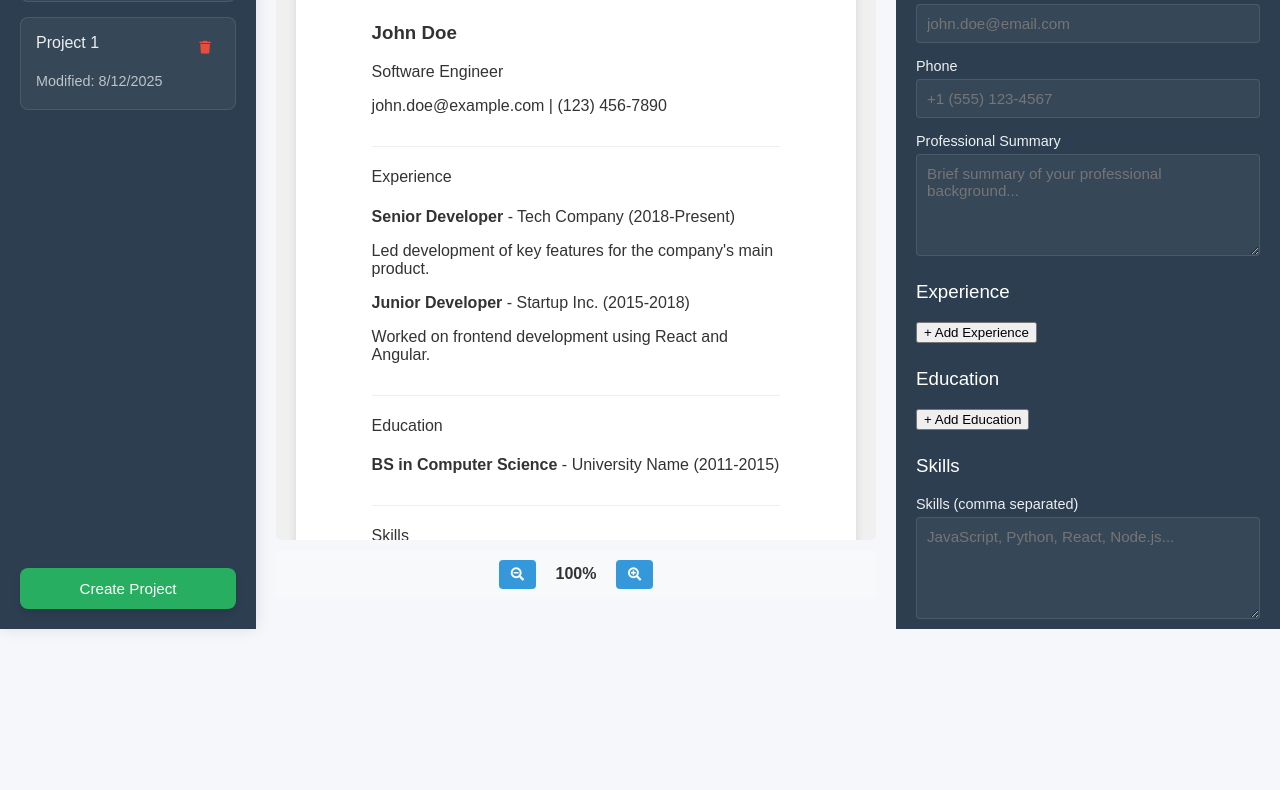
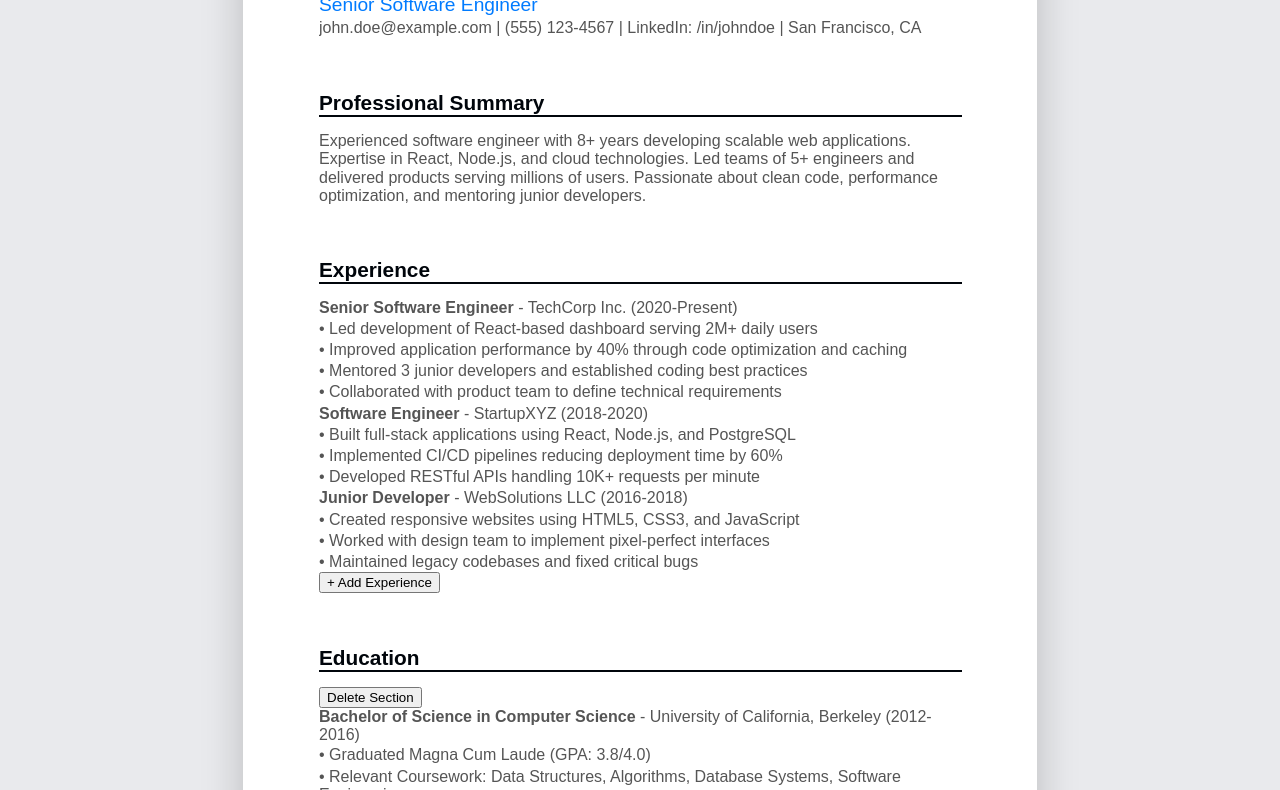
Before and after one commit to perfect-blue/resumaxxing, a plain HTML site: page index.html in a window 1280 px wide. Shown: the part 171-961 px from the top of the page. Before the commit the page ends 800 px from the top, so only its background shows below. Drawn offline with Linux system fonts and the light colour scheme.

Commit message:
refactor(resume-editor): improve styling and structure for resume preview
- Remove unused editor sidebar styles and simplify layout
- Add performance optimizations with contain and will-change properties
- Implement contenteditable styling for direct resume editing
- Enhance typography and spacing for better readability

```diff
--- a/index.html
+++ b/index.html
@@ -8,115 +8,93 @@
     <link rel="stylesheet" href="https://cdnjs.cloudflare.com/ajax/libs/font-awesome/5.15.3/css/all.min.css">
 </head>
 <body>
-    <div class="project-sidebar" id="projectSidebar">
+    <!-- <div class="project-sidebar" id="projectSidebar">
         <div class="sidebar-toggle-wrapper">
             <button class="sidebar-toggle-btn" id="projectToggleBtn">
                 <i class="fas fa-bars"></i>
             </button>
         </div>
-        <div class="project-content">
-            <div class="project-list">
-                <div class="project-item">
-                    <div class="project-item-header">
-                        <h4>Project 1</h4>
-                        <button class="project-edit-btn"><i class="fas fa-trash"></i></button>
-                    </div>
-                    <p>Modified: 8/12/2025</p>
-                </div>
-                <div class="project-item">
-                    <div class="project-item-header">
-                        <h4>Project 1</h4>
-                        <button class="project-edit-btn"><i class="fas fa-trash"></i></button>
-                    </div>
-                    <p>Modified: 8/12/2025</p>
-                </div>
-            </div>
-        </div>
+        <div class="project-content"></div>
         <button class="create-project-btn">Create Project</button>
-    </div>
+    </div> -->
 
     <div class="live-preview" id="livePreview">
         <div class="preview-container">
             <div class="a4-paper" id="a4Paper">
-                <h2>Resume Preview</h2>
-                <div class="resume-section">
-                    <h3>John Doe</h3>
-                    <p>Software Engineer</p>
-                    <p>john.doe@example.com | (123) 456-7890</p>
+                <div class="resume-section" id="personal-section">
+                    <h3 contenteditable="true" class="editable" data-single-line="true">John Doe</h3>
+                    <p contenteditable="true" class="editable" data-single-line="true" style="font-size: 1.2em; color: #007bff; font-weight: 500;">Senior Software Engineer</p>
+                    <p contenteditable="true" class="editable" data-single-line="true">john.doe@example.com | (555) 123-4567 | LinkedIn: /in/johndoe | San Francisco, CA</p>
                 </div>
-                <div class="resume-section">
+
+                <div class="resume-section" id="summary-section">
+                    <h4>Professional Summary</h4>
+                    <p contenteditable="true" class="editable">Experienced software engineer with 8+ years developing scalable web applications. Expertise in React, Node.js, and cloud technologies. Led teams of 5+ engineers and delivered products serving millions of users. Passionate about clean code, performance optimization, and mentoring junior developers.</p>
+                </div>
+
+                <div class="resume-section" id="experience-section">
                     <h4>Experience</h4>
-                    <p><strong>Senior Developer</strong> - Tech Company (2018-Present)</p>
-                    <p>Led development of key features for the company's main product.</p>
-                    <p><strong>Junior Developer</strong> - Startup Inc. (2015-2018)</p>
-                    <p>Worked on frontend development using React and Angular.</p>
+                    <div class="experience-items">
+                        <div class="experience-item">
+                            <p contenteditable="true" class="editable"><strong>Senior Software Engineer</strong> - TechCorp Inc. (2020-Present)</p>
+                            <p contenteditable="true" class="editable">• Led development of React-based dashboard serving 2M+ daily users</p>
+                            <p contenteditable="true" class="editable">• Improved application performance by 40% through code optimization and caching</p>
+                            <p contenteditable="true" class="editable">• Mentored 3 junior developers and established coding best practices</p>
+                            <p contenteditable="true" class="editable">• Collaborated with product team to define technical requirements</p>
                         </div>
-                <div class="resume-section">
-                    <h4>Education</h4>
-                    <p><strong>BS in Computer Science</strong> - University Name (2011-2015)</p>
+                        <div class="experience-item">
+                            <p contenteditable="true" class="editable"><strong>Software Engineer</strong> - StartupXYZ (2018-2020)</p>
+                            <p contenteditable="true" class="editable">• Built full-stack applications using React, Node.js, and PostgreSQL</p>
+                            <p contenteditable="true" class="editable">• Implemented CI/CD pipelines reducing deployment time by 60%</p>
+                            <p contenteditable="true" class="editable">• Developed RESTful APIs handling 10K+ requests per minute</p>
                         </div>
-                <div class="resume-section">
-                    <h4>Skills</h4>
-                    <p>JavaScript, React, Node.js, Python, CSS, HTML</p>
+                        <div class="experience-item">
+                            <p contenteditable="true" class="editable"><strong>Junior Developer</strong> - WebSolutions LLC (2016-2018)</p>
+                            <p contenteditable="true" class="editable">• Created responsive websites using HTML5, CSS3, and JavaScript</p>
+                            <p contenteditable="true" class="editable">• Worked with design team to implement pixel-perfect interfaces</p>
+                            <p contenteditable="true" class="editable">• Maintained legacy codebases and fixed critical bugs</p>
                         </div>
                     </div>
-        </div>
-        <div class="preview-controls">
-            <button id="zoomOutBtn" class="zoom-btn"><i class="fas fa-search-minus"></i></button>
-            <span id="zoomLevel">100%</span>
-            <button id="zoomInBtn" class="zoom-btn"><i class="fas fa-search-plus"></i></button>
+                    <button class="add-item-btn mobile-only" onclick="addExperienceItem()">+ Add Experience</button>
                 </div>
 
+                <div class="resume-section" id="education-section">
+                    <div class="section-header">
+                        <h4>Education</h4>
+                        <button class="delete-section-btn mobile-only" onclick="deleteSection('education-section')">Delete Section</button>
+                    </div>
+                    <div class="education-items">
+                        <div class="education-item">
+                            <p contenteditable="true" class="editable"><strong>Bachelor of Science in Computer Science</strong> - University of California, Berkeley (2012-2016)</p>
+                            <p contenteditable="true" class="editable">• Graduated Magna Cum Laude (GPA: 3.8/4.0)</p>
+                            <p contenteditable="true" class="editable">• Relevant Coursework: Data Structures, Algorithms, Database Systems, Software Engineering</p>
+                        </div>
+                    </div>
+                    <button class="add-item-btn mobile-only" onclick="addEducationItem()">+ Add Education</button>
                 </div>
 
-    <div class="editor-sidebar" id="editorSidebar">
-        <!-- <div class="sidebar-toggle-wrapper">
-            <button class="sidebar-toggle-btn" id="editorToggleBtn">
-                <i class="fas fa-bars"></i>
-            </button>
-        </div> -->
-        <div class="editor-content">
-            <div class="content">
-                <div class="form-section">
-                    <h3>Personal Information</h3>
-                    <div class="form-group">
-                        <label for="fullName">Full Name</label>
-                        <input type="text" id="fullName" placeholder="John Doe" autocomplete="off" spellcheck="false">
+                <div class="resume-section" id="skills-section">
+                    <h4>Technical Skills</h4>
+                    <p contenteditable="true" class="editable"><strong>Languages:</strong> JavaScript, TypeScript, Python, Java, SQL</p>
+                    <p contenteditable="true" class="editable"><strong>Frontend:</strong> React, Vue.js, HTML5, CSS3, Sass, Tailwind CSS</p>
+                    <p contenteditable="true" class="editable"><strong>Backend:</strong> Node.js, Express, Django, Flask, GraphQL</p>
+                    <p contenteditable="true" class="editable"><strong>Database:</strong> PostgreSQL, MongoDB, Redis, MySQL</p>
+                    <p contenteditable="true" class="editable"><strong>Tools:</strong> Git, Docker, Kubernetes, AWS, Jenkins, Webpack</p>
                 </div>
 
-                    <div class="form-group">
-                        <label for="email">Email</label>
-                        <input type="email" id="email" placeholder="john.doe@email.com" autocomplete="off" spellcheck="false">
+                <div class="resume-section" id="projects-section">
+                    <h4>Key Projects</h4>
+                    <div class="experience-item">
+                        <p contenteditable="true" class="editable"><strong>E-commerce Platform</strong> - Personal Project</p>
+                        <p contenteditable="true" class="editable">• Built full-stack e-commerce platform with React, Node.js, and Stripe integration</p>
+                        <p contenteditable="true" class="editable">• Implemented real-time inventory management and order tracking</p>
+                        <p contenteditable="true" class="editable">• Deployed on AWS with auto-scaling and load balancing</p>
                     </div>
-
-                    <div class="form-group">
-                        <label for="phone">Phone</label>
-                        <input type="tel" id="phone" placeholder="+1 (555) 123-4567" autocomplete="off" spellcheck="false">
-                    </div>
-
-                    <div class="form-group">
-                        <label for="summary">Professional Summary</label>
-                        <textarea id="summary" placeholder="Brief summary of your professional background..." spellcheck="false"></textarea>
-                    </div>
-                </div>
-
-                <div class="form-section">
-                    <h3>Experience</h3>
-                    <div id="experienceList"></div>
-                    <button class="add-btn" onclick="addExperience()">+ Add Experience</button>
-                </div>
-
-                <div class="form-section">
-                    <h3>Education</h3>
-                    <div id="educationList"></div>
-                    <button class="add-btn" onclick="addEducation()">+ Add Education</button>
-                </div>
-
-                <div class="form-section">
-                    <h3>Skills</h3>
-                    <div class="form-group">
-                        <label>Skills (comma separated)</label>
-                        <textarea id="skills" placeholder="JavaScript, Python, React, Node.js..."></textarea>
+                    <div class="experience-item">
+                        <p contenteditable="true" class="editable"><strong>Data Visualization Dashboard</strong> - Open Source</p>
+                        <p contenteditable="true" class="editable">• Created interactive dashboard using D3.js and React</p>
+                        <p contenteditable="true" class="editable">• Processes and visualizes large datasets (100K+ records)</p>
+                        <p contenteditable="true" class="editable">• 500+ GitHub stars and active community contributions</p>
                     </div>
                 </div>
             </div>
--- a/style.css
+++ b/style.css
@@ -229,157 +229,113 @@ textarea:focus {
     transform: translateY(0);
 }
 
-/* Editor Sidebar */
-.editor-sidebar {
-    width: 30%;
-    background: #2c3e50;
-    color: white;
-    height: 100vh;
-    transition: transform 0.3s ease;
-    /* Force hardware acceleration and create composite layer */
-    will-change: transform;
-    transform: translateZ(0);
-    backface-visibility: hidden;
-    /* Prevent subpixel rendering issues */
-    -webkit-font-smoothing: antialiased;
-    position: relative;
-    overflow-y: auto;
-}
-
-.editor-content {
-    padding: 20px;
-}
-
-.editor-sidebar.collapsed {
-    transform: translateX(100%);
-}
-
-.editor-sidebar .sidebar-toggle-wrapper {
-    left: 10px;
-    right: auto;
-}
-
-.editor-sidebar.collapsed .sidebar-toggle-wrapper {
-    left: -50px;
-    right: auto;
-}
-
 /* ===== LIVE PREVIEW ===== */
 .live-preview {
     flex: 1;
-    padding: 20px;
-    transition: transform 0.3s ease;
-    will-change: transform;
     display: flex;
     flex-direction: column;
-    overflow-y: auto;
-    height: 100vh;
-    box-sizing: border-box;
-}
-
-.live-preview-sidebar-collapsed {
-    transform: translateX(-30%);
+    background: rgba(0, 0, 0, 0.05);
+    position: relative;
 }
 
 /* Preview Container */
 .preview-container {
+    flex: 1;
     display: flex;
     justify-content: center;
     align-items: flex-start;
-    padding: 20px;
+    padding: 40px 20px;
     overflow: auto;
-    flex: 1;
-    margin-top: 10px;
-    background-color: #f0f0f0;
-    border-radius: 5px;
+    /* Performance optimizations */
+    contain: layout style paint;
+    will-change: scroll-position;
+    transform: translateZ(0);
 }
 
 .a4-paper {
-    width: 210mm; /* A4 width */
-    height: 297mm; /* A4 height */
-    background-color: white;
-    box-shadow: 0 0 10px rgba(0, 0, 0, 0.1);
+    width: 210mm;
+    min-height: 297mm;
+    background: white;
     padding: 20mm;
+    box-shadow: 0 10px 40px rgba(0, 0, 0, 0.2);
     box-sizing: border-box;
     transform-origin: top center;
     will-change: transform;
     transition: transform 0.2s ease;
-    overflow: hidden;
+    contain: layout style paint;
+    transform: translateZ(0);
+    backface-visibility: hidden;
 }
 
-.preview-controls {
-    display: flex;
-    justify-content: center;
-    align-items: center;
-    margin: 10px 0;
-    padding: 10px;
-    background-color: #f8f9fa;
-    border-radius: 5px;
+.resume-section {
+    margin-bottom: 25px;
+    /* Performance optimizations */
+    contain: layout style paint;
+    transform: translateZ(0);
 }
 
-.zoom-btn {
-    background: #3498db;
-    color: white;
-    border: none;
-    padding: 8px 12px;
-    margin: 0 10px;
-    cursor: pointer;
-    border-radius: 4px;
-    display: flex;
-    align-items: center;
-    justify-content: center;
+.resume-section h3 { /*Title*/
+    font-size: 2.2em;
+    color: #2c3e50;
+    margin-bottom: 5px;
+    font-weight: 700;
 }
 
-#zoomLevel {
-    font-weight: bold;
-    min-width: 60px;
-    text-align: center;
+.resume-section h4 { /*Section Title*/
+    font-size: 1.3em;
+    color:  #00050b;
+    margin-bottom: 15px;
+    font-weight: 600;
+    /* padding-bottom: 5px; */
+    border-bottom: 2px solid #00050b;
 }
 
-/* ===== FORM STYLES ===== */
-.form-section {
-    margin-bottom: 25px;
+.resume-section p {
+    line-height: 1.15;
+    color: #555;
+    /* margin-bottom: 8px; */
 }
 
-.form-group {
-    margin-bottom: 15px;
-    display: flex;
-    flex-direction: column;
+/* Optimized Contenteditable Styles */
+.editable {
+    /* Core performance optimizations */
+    contain: layout style paint;
+    will-change: contents;
+    transform: translateZ(0);
+
+    /* Text rendering optimizations */
+    text-rendering: optimizeSpeed;
+    font-smooth: never;
+    -webkit-font-smoothing: none;
+
+    /* Layout stability */
+    word-wrap: break-word;
+    overflow-wrap: break-word;
+    min-height: 1.2em;
+
+    /* Visual feedback */
+    border-radius: 4px;
+    padding: 2px 4px;
+    margin: -2px -4px;
+    transition: background-color 0.2s ease;
 }
 
-.form-group label {
-    margin-bottom: 5px;
-    font-weight: 500;
-    color: #ecf0f1;
-    font-size: 0.9rem;
+.editable:hover {
+    background-color: rgba(0, 123, 255, 0.05);
 }
 
-.form-group input,
-.form-group textarea {
-    padding: 10px;
-    border: 1px solid rgba(255, 255, 255, 0.1);
-    border-radius: 4px;
-    background-color: rgba(255, 255, 255, 0.05);
-    color: #ecf0f1;
-    font-size: 0.95rem;
+.editable:focus {
+    outline: none;
+    background-color: rgba(0, 123, 255, 0.1);
+    box-shadow: 0 0 0 2px rgba(0, 123, 255, 0.3);
 }
 
-.form-group textarea {
-    min-height: 80px;
-    resize: vertical;
+.editable::selection {
+    background: rgba(0, 123, 255, 0.25);
 }
 
-/* ===== RESUME CONTENT ===== */
-.resume-section {
-    margin-bottom: 15px;
-    border-bottom: 1px solid #eee;
-    padding-bottom: 15px;
+/* Disable animations during editing */
+.editing * {
+    animation-duration: 0s !important;
+    transition-duration: 0s !important;
 }
-
-.resume-section:last-child {
-    border-bottom: none;
-}
-
-.resume-section h3 {
-    font-weight: 600;
-}
```
Lines whose indentation alone changed are shown as unchanged.
